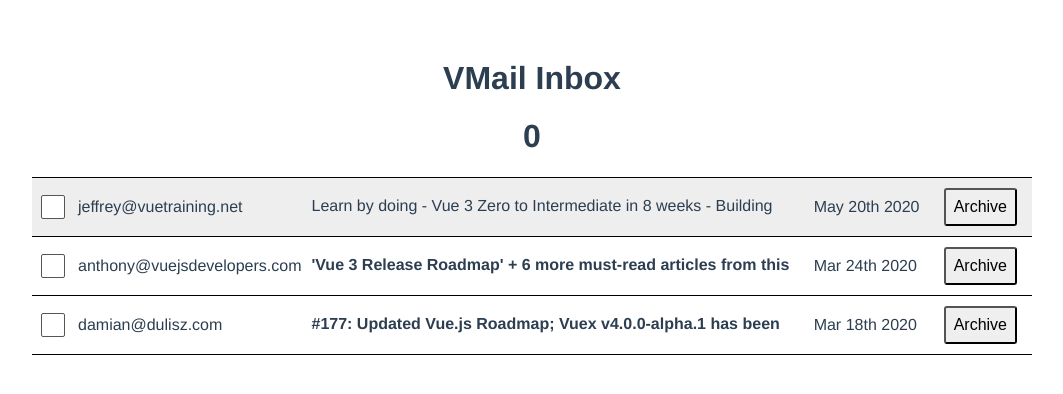
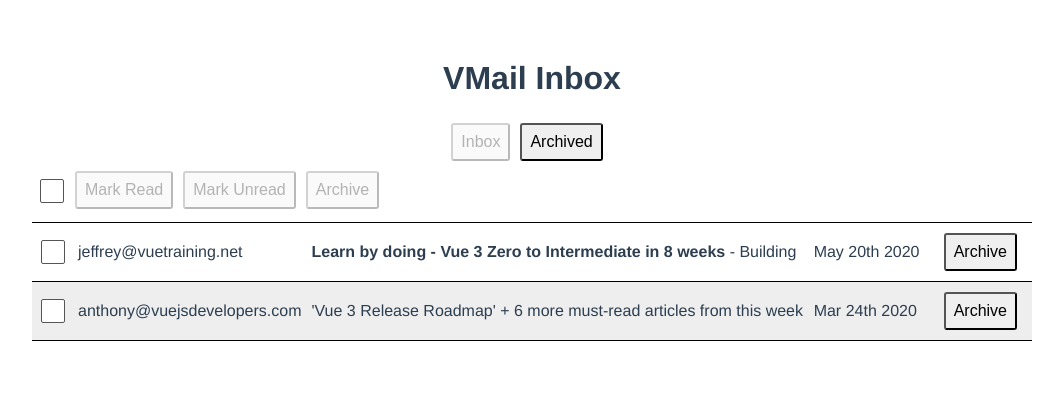
Before and after one commit to clairechabas/minimailist-email-inbox, a Vue app: page / in a window 1280 px wide. Shown: the top 394 px of the page, without its empty margins (108-1171 px from the left). Built offline with nearby package versions, Linux system fonts and the light colour scheme; data requests are answered from the project's data file.

Commit message:
feat: adding email actions and inbox views switch

```diff
--- a/db.json
+++ b/db.json
@@ -16,7 +16,7 @@
       "body": "Building projects is one of the most effective ways to learn - and _the_ most effective way _remember_ what you've learned - but it can be frustrating.\n\nThis 8-week course takes the pain out of 'learning by doing'.\n\nEach week we give you\n\n* a project that will grow your skills without overwhelming you\n* links to hand-picked resources, such as Vue Mastery videos, that share the knowledge you'll need for the project (no more useless rabbit holes)\n* answers to any and all questions you have while working\n* feedback on your completed code (so you're only learning good habits)\n\nOur instructors are standing by to answer your questions.\n\nReady to learn?",
       "sentAt": "2020-05-20T18:25:43.511Z",
       "archived": false,
-      "read": true
+      "read": false
     },
     {
       "id": 3,
@@ -24,8 +24,8 @@
       "subject": "#177: Updated Vue.js Roadmap; Vuex v4.0.0-alpha.1 has been released; Kia King Ishii join the core team; Nuxt v2.12 released; Videos from Vue.js Amsterdam 2020 are here!",
       "body": "First of all, lets congratulate Kia King Ishii on joining the Vue.js core team! 🎉 He has been doing an incredible job building vuex-orm and will now focus on working on the next versions of Vuex.\n\nSpeaking of which – Vuex v4.0.0-alpha.1 has just been released! This is the version of Vuex that will work with Vue 3.0 but keep the familiar API you know from the current version.",
       "sentAt": "2020-03-18T18:25:43.511Z",
-      "archived": false,
-      "read": false
+      "archived": true,
+      "read": true
     },
     {
       "id": 4,
@@ -34,7 +34,7 @@
       "body": "Newsletter Issue #161",
       "sentAt": "2020-03-24T18:25:43.511Z",
       "archived": false,
-      "read": false
+      "read": true
     }
   ]
 }
--- a/src/App.vue
+++ b/src/App.vue
@@ -1,7 +1,6 @@
 <template>
   <h1>VMail Inbox</h1>
 
-  <h1>{{ emailSelection.emails.size }}</h1>
   <Suspense>
     <template #default>
       <Inbox />
@@ -20,12 +19,6 @@ export default {
   components: {
     Inbox,
   },
-
-  setup() {
-    return {
-      emailSelection: useEmailSelection()
-    }
-  }
 }
 </script>
 
--- /dev/null
+++ b/src/components/BulkActionBar/BulkActionBar.vue
@@ -0,0 +1,73 @@
+<template>
+  <div class="bulk-action-bar">
+    <span class="checkbox">
+      <input
+        type="checkbox"
+        :checked="allAreSelected"
+        :class="[someAreSelected ? 'partial-check' : '']"
+        @click="selectAll"
+      />
+    </span>
+    <span class="buttons">
+      <button
+        :disabled="[...emailSelection.emails].every(e => e.read)"
+        @click="emailSelection.markRead()"
+      >Mark Read</button>
+      <button
+        :disabled="[...emailSelection.emails].every(e => !e.read)"
+        @click="emailSelection.markUnread()"
+      >Mark Unread</button>
+      <button
+        :disabled="emailSelectionCount === 0"
+        @click="emailSelection.archive()"
+      >Archive</button>
+    </span>
+  </div>
+</template>
+
+<script>
+import useEmailSelection from '@/composables/use-email-selection'
+import { computed } from 'vue'
+
+export default {
+  setup(props) {
+    let allEmailsCount = computed(() => props.emails.length)
+
+    let emailSelection = useEmailSelection()
+
+    let emailSelectionCount = computed(() => emailSelection.emails.size)
+
+    let allAreSelected = computed(() => {
+      return emailSelectionCount.value > 0 && emailSelectionCount.value === allEmailsCount.value
+    })
+    let someAreSelected = computed(() => {
+      return emailSelectionCount.value > 0 && !allAreSelected
+    })
+
+    let selectAll = function() {
+      if (allAreSelected.value) {
+        emailSelection.clear()
+      } else {
+        emailSelection.addMultiple(props.emails)
+      }
+    }
+
+    return {
+      allAreSelected,
+      emailSelection,
+      emailSelectionCount,
+      selectAll,
+      someAreSelected,
+    }
+  },
+
+  props: {
+    emails: {
+      type: Array,
+      required: true,
+    }
+  }
+}
+</script>
+
+<style lang="scss" scoped></style>
--- /dev/null
+++ b/src/components/BulkActionBar/index.js
@@ -0,0 +1,3 @@
+import BulkActionBar from './BulkActionBar.vue';
+
+export default BulkActionBar;
--- a/src/components/Inbox/Inbox.vue
+++ b/src/components/Inbox/Inbox.vue
@@ -1,12 +1,23 @@
 <template>
+  <button
+    :disabled="selectedView === 'inbox'"
+    @click="selectView('inbox')"
+  >Inbox</button>
+  <button
+    :disabled="selectedView === 'archived'"
+    @click="selectView('archived')"
+  >Archived</button>
+
+  <BulkActionBar :emails="emailsFiltered" />
+
   <table class="mail-table">
     <tbody>
-      <tr v-for="email in unarchivedEmails" :key="email.id" :class="['clickable', email.read ? 'read' : '']">
+      <tr v-for="email in emailsFiltered" :key="email.id" :class="['clickable', email.read ? 'read' : '']">
         <td>
           <input
             type="checkbox"
             @click="emailSelection.toggle(email)"
-            :selected="emailSelection.emails.has(email)"
+            :checked="emailSelection.emails.has(email)"
           />
         </td>
         <td @click="openEmail(email)">{{ email.from }}</td>
@@ -25,6 +36,7 @@
 </template>
 
 <script>
+import BulkActionBar from '../BulkActionBar'
 import MailView from '../MailView'
 import Modal from '../Modal'
 
@@ -36,6 +48,7 @@ import useEmailSelection from '@/composables/use-email-selection'
 
 export default {
   components: {
+    BulkActionBar,
     MailView,
     Modal,
   },
@@ -46,6 +59,7 @@ export default {
       emails: ref([]),
       format,
       openedEmail: ref(null),
+      selectedView: ref('inbox'),
     }
   },
 
@@ -57,11 +71,15 @@ export default {
     hasOpenedEmail() {
       return !!this.openedEmail
     },
-    sortedEmails() {
+    emailsSorted() {
       return this.emails.sort((email1, email2) => email1.sentAt < email2.sentAt ? 1 : -1)
     },
-    unarchivedEmails() {
-      return this.sortedEmails.filter(email => !email.archived)
+    emailsFiltered() {
+      if(this.selectedView === 'inbox') {
+        return this.emailsSorted.filter(email => !email.archived)
+      } else {
+        return this.emailsSorted.filter(email => email.archived)
+      }
     }
   },
 
@@ -82,10 +100,14 @@ export default {
       if (closeModal) this.openedEmail = null
 
       if (changeIndex) {
-        const newEmaiIndex = this.unarchivedEmails.indexOf(email) + changeIndex
-        const newOpenedEmail = this.unarchivedEmails[newEmaiIndex]
+        const newEmaiIndex = this.emailsFiltered.indexOf(email) + changeIndex
+        const newOpenedEmail = this.emailsFiltered[newEmaiIndex]
         this.openedEmail = newOpenedEmail
       }
+    },
+    async getEmails() {
+      const { data: emails } = await axios.get('http://localhost:3000/emails')
+      this.emails = emails
     },
     markAsRead(email) {
       email.read = true
@@ -98,9 +120,9 @@ export default {
 
       this.openedEmail = email
     },
-    async getEmails() {
-      const { data: emails } = await axios.get('http://localhost:3000/emails')
-      this.emails = emails
+    selectView(newView) {
+      this.selectedView = newView
+      this.emailSelection.clear()
     },
     updateEmail(email) {
       axios.put(`http://localhost:3000/emails/${email.id}`, email)
--- a/src/composables/use-email-selection.js
+++ b/src/composables/use-email-selection.js
@@ -1,4 +1,5 @@
 import { reactive } from 'vue';
+import axios from 'axios';
 
 // We declare the emails Set outside of our useEmailSelection
 // to avoid creating a new reactive Set each time
@@ -6,17 +7,42 @@ import { reactive } from 'vue';
 let emails = reactive(new Set());
 
 const useEmailSelection = function () {
+  let addMultiple = (emailsToAdd) =>
+    emailsToAdd.forEach((email) => emails.add(email));
+
+  let clear = () => emails.clear();
+
+  let forSelected = (fn) => {
+    emails.forEach((email) => {
+      fn(email);
+      axios.put(`http://localhost:3000/emails/${email.id}`, email);
+    });
+  };
+
+  let markRead = () => forSelected((email) => (email.read = true));
+
+  let markUnread = () => forSelected((email) => (email.read = false));
+
+  let archive = () => {
+    forSelected((email) => (email.archived = true));
+    clear();
+  };
+
   let toggle = function (email) {
     if (emails.has(email)) {
       emails.delete(email);
     } else {
       emails.add(email);
     }
-    console.log('emails', emails);
   };
 
   return {
+    addMultiple,
+    archive,
+    clear,
     emails,
+    markRead,
+    markUnread,
     toggle,
   };
 };
--- a/src/composables/use-keydown.js
+++ b/src/composables/use-keydown.js
@@ -2,8 +2,6 @@ import { onBeforeUnmount } from 'vue';
 
 let useKeydown = (events) => {
   let onKeyDown = (currentEvent) => {
-    console.log(currentEvent.key);
-
     let eventFound = Array.isArray(events)
       ? events.find((event) => currentEvent.key === event.key)
       : events;
```
